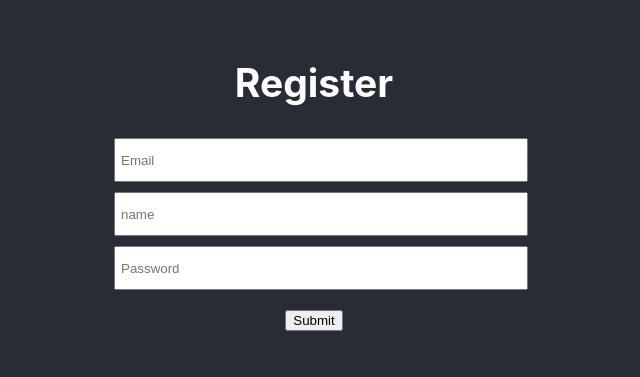
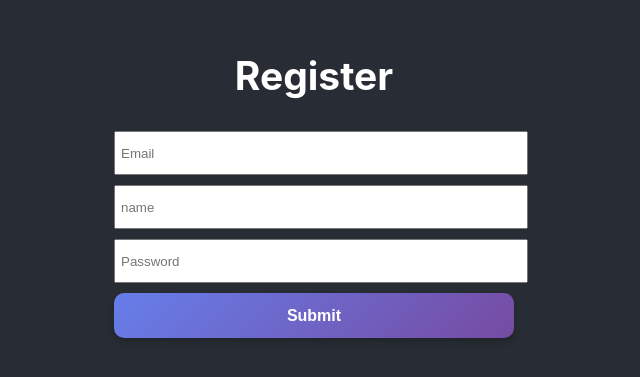
Before and after one commit to NoppasornJirasirichote/Blog-Management-System, a React (Create React App) app in the folder frontend/: page /Register in a window 1280 px wide. Shown: the part 221-598 px from the top of the page, without its empty margins (326-966 px from the left). Built offline with nearby package versions, Linux system fonts and the light colour scheme.

Commit message:
17 commit

```diff
--- a/frontend/src/styles.module.css
+++ b/frontend/src/styles.module.css
@@ -165,31 +165,32 @@
 }
 
 .butsubmit {
-    width: "100%";
-        height: "45px";
-        font-Size: "16px";
-        font-Weight: "bold";
-        color: "#fff";
-        background: "linear-gradient(135deg, #667eea 0%, #764ba2 100%)";
-        border: "none";
-        border-Radius: "10px";
-        cursor: "pointer";
-        box-Shadow: "0 4px 6px rgba(0,0,0,0.2)";
-        transition: "all 0.3s ease";
+    width: 100%;
+    height: 45px;
+    font-size: 16px;
+    font-weight: bold;
+    color: #fff;
+    background: linear-gradient(135deg, #667eea 0%, #764ba2 100%);
+    border: none;
+    border-radius: 10px;
+    cursor: pointer;
+    box-shadow: 0 4px 6px rgba(0,0,0,0.2);
+    transition: all 0.3s ease;
 }
 
+
 .butsubmithead {
-    width: "100%";
-        height: "35px";
-        font-Size: "16px";
-        font-Weight: "bold";
-        color: "#fff";
-        background: "linear-gradient(135deg, #667eea 0%, #764ba2 100%)";
-        border: "none";
-        border-Radius: "10px";
-        cursor: "pointer";
-        box-Shadow: "0 4px 6px rgba(0,0,0,0.2)";
-        transition: "all 0.3s ease";
+    width: 100%;
+        height: 35px;
+        font-Size: 16px;
+        font-Weight: bold;
+        color: #fff;
+        background: linear-gradient(135deg, #667eea 0%, #764ba2 100%);
+        border: none;
+        border-Radius: 10px;
+        cursor: pointer;
+        box-Shadow: 0 4px 6px rgba(0,0,0,0.2);
+        transition: all 0.3s ease;
 }
 
 .butregister {
```
